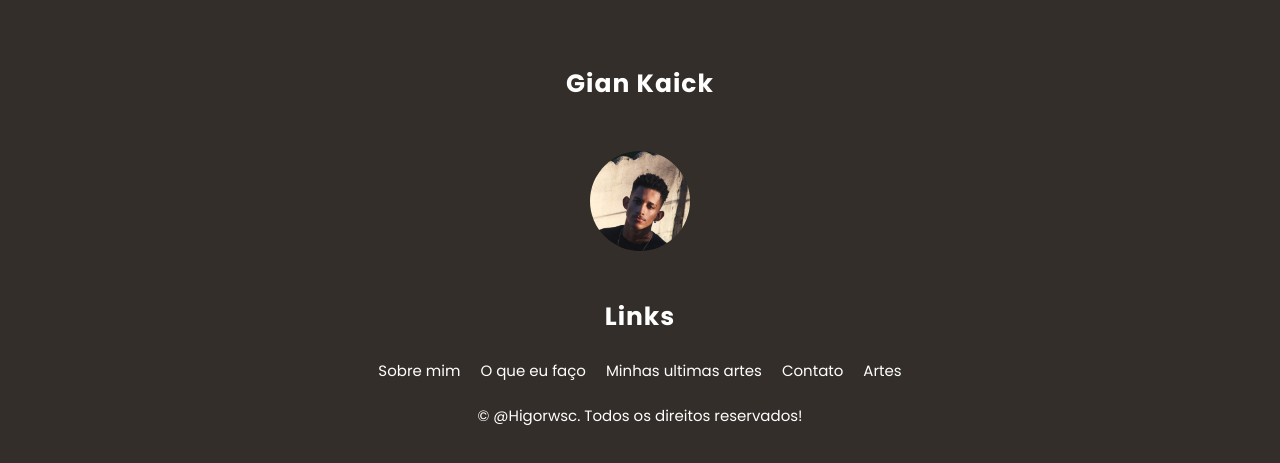
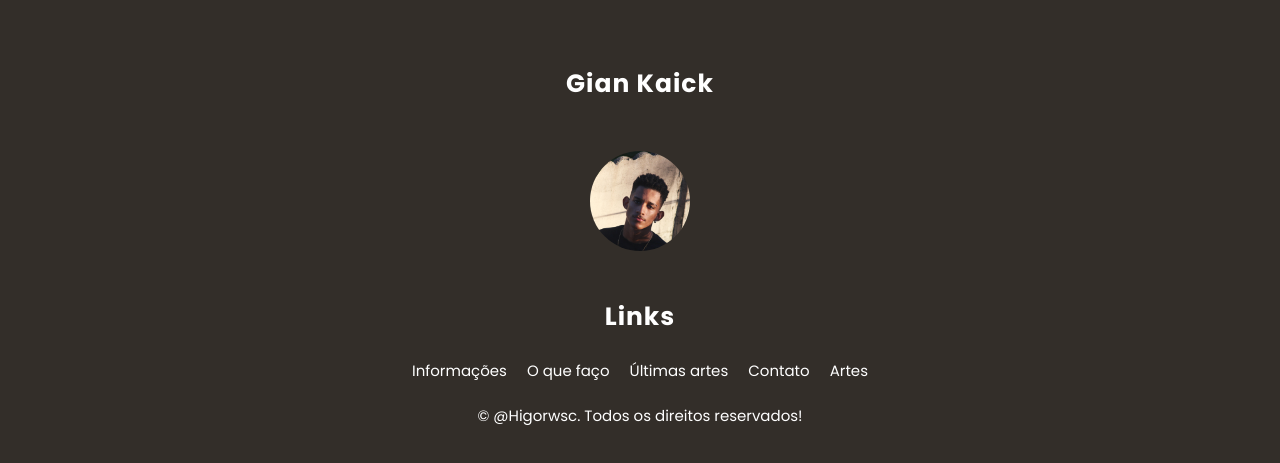
Before and after one commit to Higorwsc/Site-Gian, a plain HTML site: page index.html in a window 1280 px wide. Shown: the part 4436-4899 px from the top of the page. Drawn offline with nearby package versions, Linux system fonts and the light colour scheme.

Commit message:
atualizando footer

```diff
--- a/index.html
+++ b/index.html
@@ -226,9 +226,9 @@
                 <div>
                     <h3>Links</h3>
                     <ul class = "flex">
-                        <li><a href = "#anchor">Sobre mim</a></li>
-                        <li><a href = "#anchor1">O que eu faço</a></li>
-                        <li><a href = "#anchor2">Minhas ultimas artes</a></li>
+                        <li><a href = "#anchor">Informações</a></li>
+                        <li><a href = "#anchor1">O que faço</a></li>
+                        <li><a href = "#anchor2">Últimas artes</a></li>
                         <li><a href = "#anchor3">Contato</a></li>
                         <li><a href = "#anchor4">Artes</a></li>
                     </ul>
```
